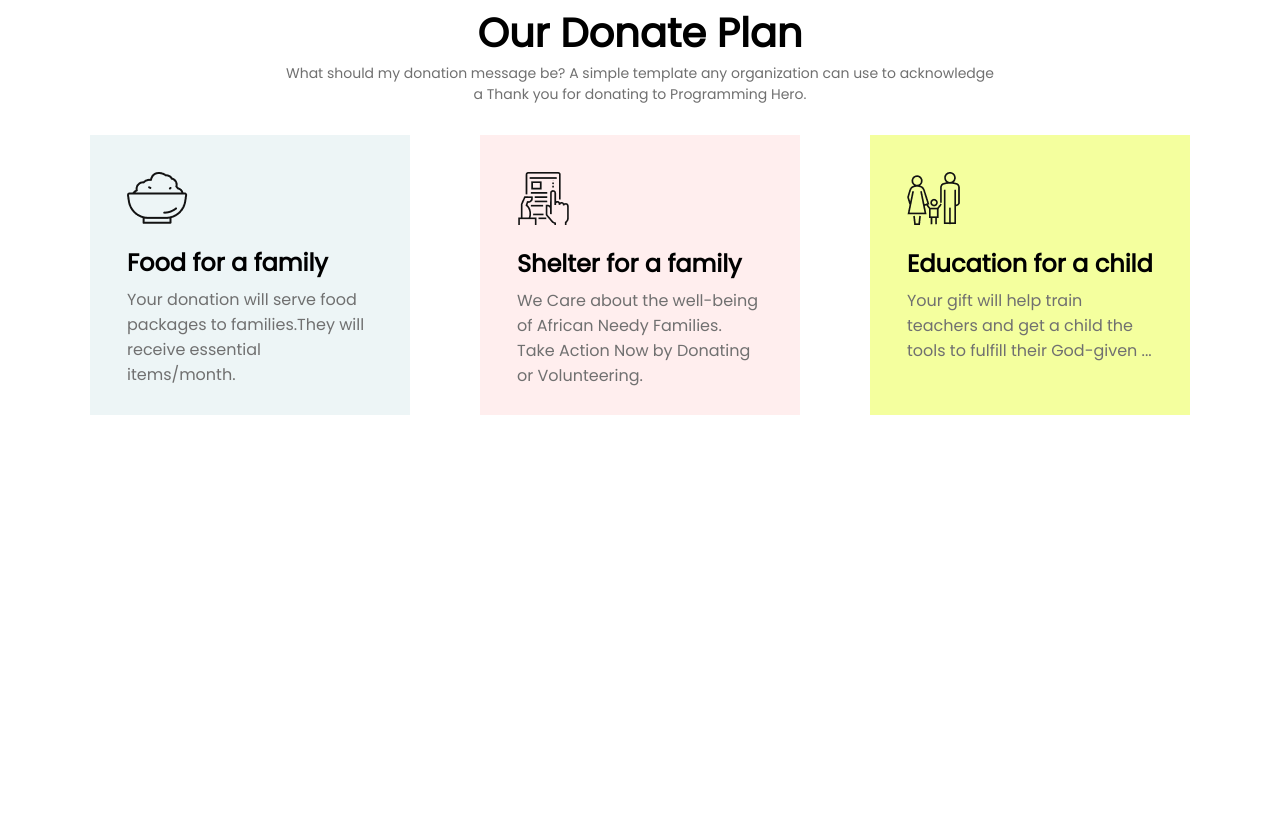
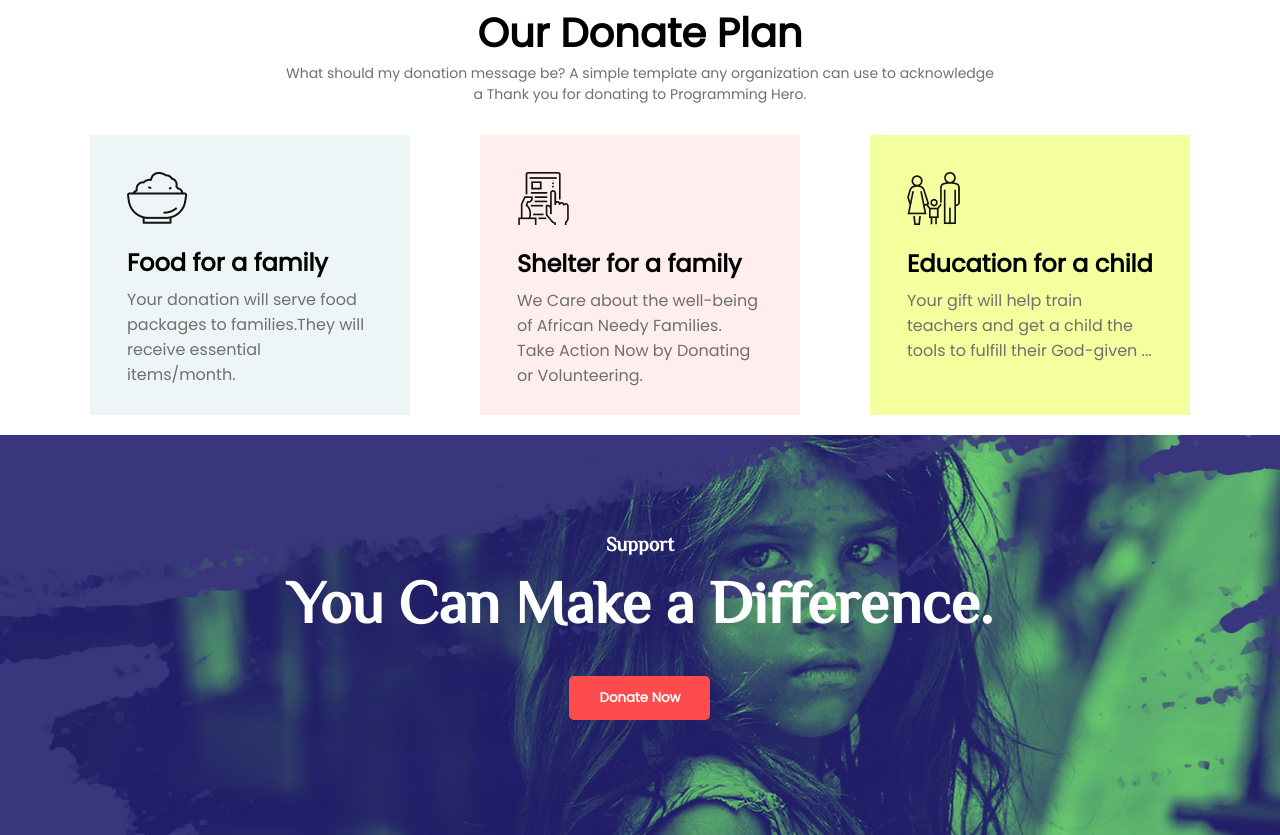
Before and after one commit to SaykatGhosh/Donate-Today, a plain HTML site: page index.html in a window 1280 px wide. Shown: the part 1323-2158 px from the top of the page. Before the commit the page ends 1758 px from the top, so only its background shows below. Drawn offline with Linux system fonts and the light colour scheme.

Commit message:
support section

```diff
--- a/index.html
+++ b/index.html
@@ -19,7 +19,7 @@
             <h1 class="heading-title">Let's Help Those Who Are <br> More In Need</h1>
             <p class="header-sub-title">This fund will finance Caritas programmes supporting migrants around <br> the
                 world. Donate now </p>
-            <button class="btn-style">Donate Now</button>
+            <button class="btn-style"><a href="https://www.bkash.com/">Donate Now</a> </button>
         </div>
     </section>
     <!-- Header Section End -->
@@ -57,7 +57,7 @@
                 <div class="money-input">
                     <input class="input-field" type="text" placeholder="Other Amount(Taka)"> <br>
                     <hr>
-                    <button class="btn-style">Donate Now</button>
+                    <button class="btn-style"><a href="https://www.bkash.com/">Donate Now</a> </button>
                 </div>
             </div>
         </div>
@@ -97,6 +97,17 @@
         </div>
     </section>
     <!-- Donate plan End -->
+    <!--  Support section Start  -->
+    <section class="supprt-donations">
+        <div class="donation-desctioption">
+            <h4 class="small-heading">Support</h4>
+            <h1 class="big-heading">You Can
+                Make a
+                Difference.</h1>
+            <button class="btn-style"><a href="https://www.bkash.com/">Donate Now</a> </button>
+        </div>
+    </section>
+    <!--  Support section End  -->
 </body>
 
 </html>
--- a/style.css
+++ b/style.css
@@ -1,5 +1,6 @@
 /* google font imported  */
 @import url('https://fonts.googleapis.com/css2?family=Poppins&display=swap');
+@import url('https://fonts.googleapis.com/css2?family=El+Messiri&display=swap');
 
 * {
     margin: 0;
@@ -35,19 +36,24 @@
     color: rgb(237, 235, 235);
 }
 
+.btn-style a {
+    text-decoration: none;
+    color: white;
+}
+
 .btn-style {
     margin: 20px;
     background: #fe4b4b;
     border: none;
     padding: 12px 30px;
     border-radius: 5px;
-    color: white;
     font-weight: bold;
 }
 
+
+
 .btn-style:hover {
     background-color: black;
-
 }
 
 /* header section End */
@@ -118,7 +124,6 @@
 
 /* Donate plan card Start */
 
-
 .donate-plan-card {
     margin: 20px;
     display: flex;
@@ -162,3 +167,54 @@
 }
 
 /* Donate plan card End */
+
+/*  Support section Start  */
+
+.supprt-donations {
+    background-image: url(images/support-image.jpg);
+    background-repeat: no-repeat;
+    background-size: cover;
+    width: 100%;
+    height: 50vh;
+    display: flex;
+    align-items: center;
+    justify-content: center;
+
+}
+
+.donation-desctioption {
+    color: white;
+    text-align: center;
+}
+
+.btn-style-support {
+    margin: 20px;
+    background-color: transparent;
+    border: 2px solid #fe4b4b;
+    padding: 12px 30px;
+    border-radius: 5px;
+    font-weight: bold;
+}
+
+.btn-style-support a {
+    text-decoration: none;
+    color: white;
+
+}
+
+.btn-style-support:hover {
+    background-color: #39367D;
+    border: 1px solid white;
+}
+
+.small-heading {
+    font-family: 'El Messiri', sans-serif;
+    font-size: 20px;
+}
+
+.big-heading {
+    font-family: 'El Messiri', sans-serif;
+    font-size: 60px;
+}
+
+/*  Support section End  */
```
Also changed, not shown: images/One Night.png (added), images/support-image.jpg (added).
